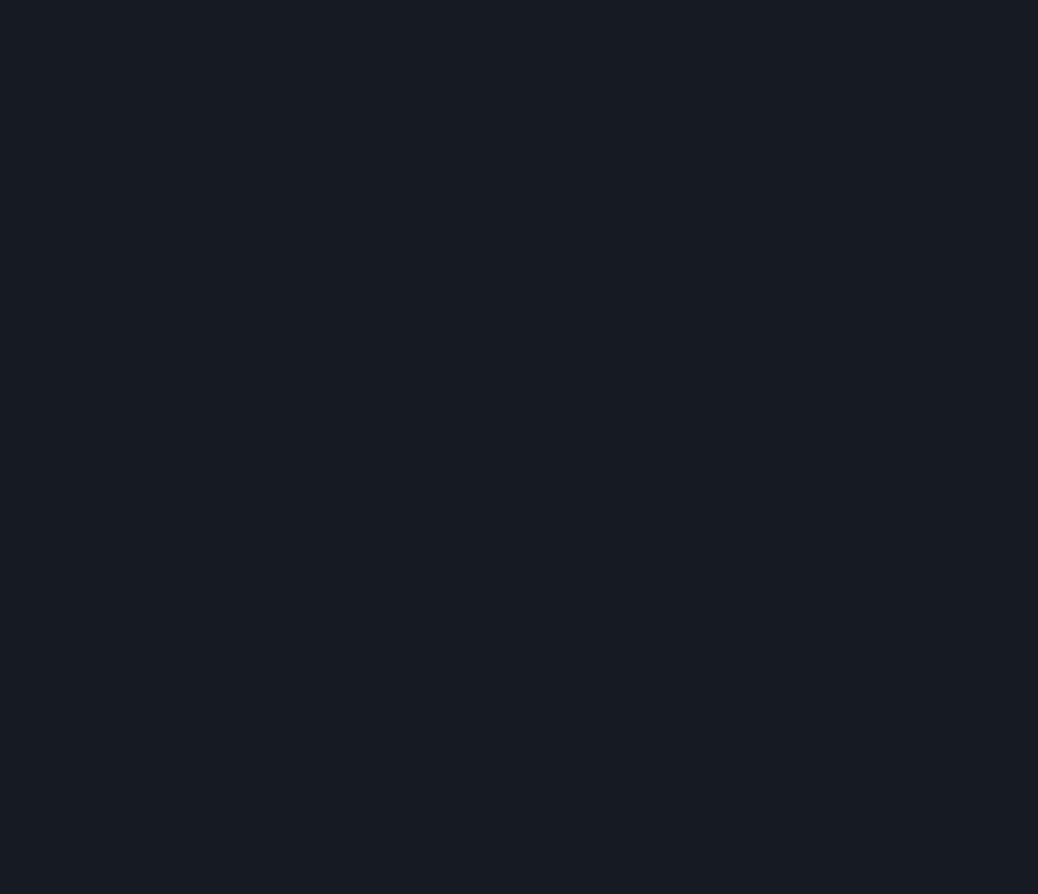
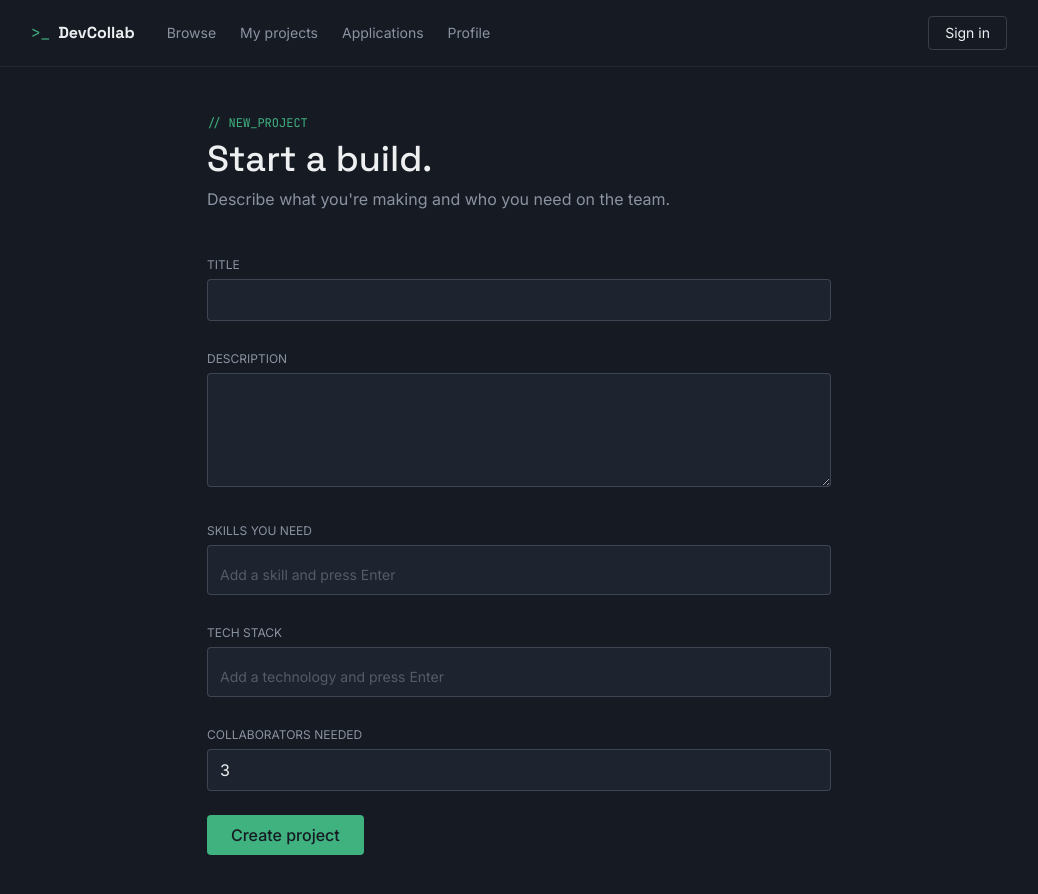
Before and after one commit to dlehdev/devcollab, a React (Vite) app in the folder client/: page /create-project in a window 1280 px wide. Before the commit this address had no page. Shown: the top 894 px of the page, without its empty margins (121-1159 px from the left). Before the commit the page ends 800 px from the top, so only its background shows below. Built offline with nearby package versions, Linux system fonts and the light colour scheme.

Commit message:
Add create project flow, own-project handling, and applicant project tagging

```diff
--- a/client/src/App.jsx
+++ b/client/src/App.jsx
@@ -1,3 +1,4 @@
+import CreateProject from "./pages/CreateProject";
 import Profile from "./pages/Profile";
 import Applications from "./pages/Applications";
 import MyProjects from "./pages/MyProjects";
@@ -17,6 +18,7 @@ function App() {
         <Route path="/my-projects" element={<MyProjects />} />
         <Route path="/applications" element={<Applications />} />
         <Route path="/profile" element={<Profile />} />
+        <Route path="/create-project" element={<CreateProject />} />
       </Routes>
     </BrowserRouter>
   );
--- a/client/src/api/projects.js
+++ b/client/src/api/projects.js
@@ -17,3 +17,10 @@ export const getMyProjects = () => {
     headers: { Authorization: `Bearer ${token}` },
   });
 };
+
+export const createProject = (data) => {
+  const token = localStorage.getItem("token");
+  return api.post("/projects", data, {
+    headers: { Authorization: `Bearer ${token}` },
+  });
+};
--- /dev/null
+++ b/client/src/components/TagInput.jsx
@@ -0,0 +1,56 @@
+import { useState } from "react";
+
+function TagInput({ label, tags, setTags, placeholder }) {
+  const [input, setInput] = useState("");
+
+const addTag = () => {
+  const newTags = input
+    .split(",")
+    .map((t) => t.trim())
+    .filter(Boolean);
+  if (newTags.length) setTags([...new Set([...tags, ...newTags])]);
+  setInput("");
+};
+
+const handleKeyDown = (e) => {
+  if (e.key === "Enter") {
+    e.preventDefault();
+    addTag();
+  }
+};
+
+  const removeTag = (tag) => {
+    setTags(tags.filter((t) => t !== tag));
+  };
+
+  return (
+    <div>
+      <label className="text-xs text-text-secondary uppercase">{label}</label>
+      <div className="mt-1 bg-surface border border-text-secondary/30 rounded px-3 py-2">
+        <div className="flex flex-wrap gap-2 mb-2">
+          {tags.map((tag) => (
+            <span
+              key={tag}
+              className="font-mono text-xs bg-bg border border-text-secondary/20 rounded px-2 py-1 text-text-secondary flex items-center gap-1"
+            >
+              # {tag}
+              <button type="button" onClick={() => removeTag(tag)} className="text-accent-coral">
+                ×
+              </button>
+            </span>
+          ))}
+        </div>
+        <input
+          type="text"
+          value={input}
+          onChange={(e) => setInput(e.target.value)}
+          onKeyDown={handleKeyDown}
+          placeholder={placeholder}
+          className="w-full bg-transparent text-text-primary text-sm placeholder-text-secondary/50 focus:outline-none"
+        />
+      </div>
+    </div>
+  );
+}
+
+export default TagInput;
--- a/client/src/pages/Browse.jsx
+++ b/client/src/pages/Browse.jsx
@@ -1,3 +1,4 @@
+import { jwtDecode } from "jwt-decode";
 import { applyToProject } from "../api/applications";
 import Navbar from "../components/Navbar";
 import { useEffect, useState } from "react";
@@ -10,6 +11,8 @@ function Browse() {
   const [applyingTo, setApplyingTo] = useState(null);
   const [message, setMessage] = useState("");
   const [applySuccess, setApplySuccess] = useState("");
+  const token = localStorage.getItem("token");
+  const currentUserId = token ? jwtDecode(token).userId : null;
 
   useEffect(() => {
     const fetchProjects = async () => {
@@ -110,14 +113,15 @@ function Browse() {
               ))}
             </div>
 
-            <p className="text-text-secondary text-sm">
+        <p className="text-text-secondary text-sm">
               by {project.createdBy?.name || "Unknown"}
-            </p>
-            {applySuccess === project._id ? (
-  <p className="text-accent-green text-sm mt-3">
-    ✓ Application submitted
-  </p>
-) : applyingTo === project._id ? (
+             </p>
+            {project.createdBy?._id === currentUserId ? (
+             <p className="text-text-secondary text-sm mt-3">Your project</p>
+            ) : applySuccess === project._id ? (  <p className="text-accent-green text-sm mt-3">
+             ✓ Application submitted
+           </p>
+     ) : applyingTo === project._id ? (
   <div className="mt-4">
     <textarea
       value={message}
--- /dev/null
+++ b/client/src/pages/CreateProject.jsx
@@ -0,0 +1,117 @@
+import { useState } from "react";
+import { useNavigate } from "react-router-dom";
+import Navbar from "../components/Navbar";
+import TagInput from "../components/TagInput";
+import { createProject } from "../api/projects";
+
+function CreateProject() {
+  const [title, setTitle] = useState("");
+  const [description, setDescription] = useState("");
+  const [requiredSkills, setRequiredSkills] = useState([]);
+  const [techStack, setTechStack] = useState([]);
+  const [teamSize, setTeamSize] = useState(3);
+  const [error, setError] = useState("");
+  const [submitting, setSubmitting] = useState(false);
+  const navigate = useNavigate();
+
+  const handleSubmit = async (e) => {
+    e.preventDefault();
+    setError("");
+    setSubmitting(true);
+
+    try {
+      await createProject({
+        title,
+        description,
+        requiredSkills,
+        techStack,
+        teamSize: Number(teamSize),
+        status: "open",
+      });
+      navigate("/my-projects");
+    } catch (err) {
+      setError(err.response?.data?.message || "Failed to create project");
+    } finally {
+      setSubmitting(false);
+    }
+  };
+
+  return (
+    <div className="min-h-screen bg-bg">
+      <Navbar />
+      <div className="px-6 py-12 max-w-2xl mx-auto">
+        <p className="text-accent-green font-mono text-xs mb-2">// NEW_PROJECT</p>
+        <h1 className="font-heading text-4xl text-text-primary mb-2">
+          Start a build.
+        </h1>
+        <p className="text-text-secondary mb-10">
+          Describe what you're making and who you need on the team.
+        </p>
+
+        {error && <p className="text-accent-coral text-sm mb-4">{error}</p>}
+
+        <form onSubmit={handleSubmit} className="space-y-6">
+          <div>
+            <label className="text-xs text-text-secondary uppercase">Title</label>
+            <input
+              type="text"
+              value={title}
+              onChange={(e) => setTitle(e.target.value)}
+              className="w-full mt-1 bg-surface border border-text-secondary/30 rounded px-3 py-2 text-text-primary focus:outline-none focus:border-accent-green"
+              required
+            />
+          </div>
+
+          <div>
+            <label className="text-xs text-text-secondary uppercase">Description</label>
+            <textarea
+              value={description}
+              onChange={(e) => setDescription(e.target.value)}
+              rows={4}
+              className="w-full mt-1 bg-surface border border-text-secondary/30 rounded px-3 py-2 text-text-primary focus:outline-none focus:border-accent-green"
+              required
+            />
+          </div>
+
+          <TagInput
+            label="Skills you need"
+            tags={requiredSkills}
+            setTags={setRequiredSkills}
+            placeholder="Add a skill and press Enter"
+          />
+
+          <TagInput
+            label="Tech stack"
+            tags={techStack}
+            setTags={setTechStack}
+            placeholder="Add a technology and press Enter"
+          />
+
+          <div>
+            <label className="text-xs text-text-secondary uppercase">
+              Collaborators needed
+            </label>
+            <input
+              type="number"
+              min="1"
+              max="20"
+              value={teamSize}
+              onChange={(e) => setTeamSize(e.target.value)}
+              className="w-full mt-1 bg-surface border border-text-secondary/30 rounded px-3 py-2 text-text-primary focus:outline-none focus:border-accent-green"
+            />
+          </div>
+
+          <button
+            type="submit"
+            disabled={submitting}
+            className="bg-accent-green text-bg font-medium px-6 py-2 rounded hover:opacity-90 transition"
+          >
+            {submitting ? "Creating..." : "Create project"}
+          </button>
+        </form>
+      </div>
+    </div>
+  );
+}
+
+export default CreateProject;
--- a/client/src/pages/MyProjects.jsx
+++ b/client/src/pages/MyProjects.jsx
@@ -1,3 +1,4 @@
+import { Link } from "react-router-dom";
 import { useEffect, useState } from "react";
 import Navbar from "../components/Navbar";
 import { getAllProjects } from "../api/projects";
@@ -24,7 +25,11 @@ function MyProjects() {
         let allApps = [];
     for (const project of mine) {
        const appsRes = await getApplicationsForProject(project._id);
-          allApps = [...allApps, ...appsRes.data];
+       const tagged = appsRes.data.map((app) => ({
+    ...app,
+       projectTitle: project.title,
+  }));
+  allApps = [...allApps, ...tagged];
 }
 setApplications(allApps);
       } catch (err) {
@@ -75,6 +80,12 @@ function MyProjects() {
         <h1 className="font-heading text-4xl text-text-primary mb-2">
           My projects.
         </h1>
+
+        <Link to="/create-project"
+        className="inline-block mb-8 bg-accent-green text-bg text-sm font-medium px-4 py-2 rounded hover:opacity-90 transition">
+        + New project
+        </Link>
+
         <p className="text-text-secondary mb-10">
           Review interest, make decisions, and keep your open builds moving.
         </p>
@@ -100,6 +111,10 @@ function MyProjects() {
     <h3 className="font-heading text-xl text-text-primary mt-1">
       {project.title}
     </h3>
+
+    {/* NEW: description, right after the title */}
+    <p className="text-text-secondary text-sm mt-2">{project.description}</p>
+
     <div className="flex flex-wrap gap-2 mt-2">
       {project.requiredSkills?.map((skill) => (
         <span
@@ -107,6 +122,18 @@ function MyProjects() {
           className="font-mono text-xs bg-surface border border-text-secondary/20 rounded px-2 py-1 text-text-secondary"
         >
           # {skill}
+        </span>
+      ))}
+    </div>
+
+    {/* NEW: tech stack, right after the skills */}
+    <div className="flex flex-wrap gap-2 mt-2">
+      {project.techStack?.map((tech) => (
+        <span
+          key={tech}
+          className="font-mono text-xs bg-surface border border-accent-green/30 rounded px-2 py-1 text-accent-green"
+        >
+          {tech}
         </span>
       ))}
     </div>
@@ -132,6 +159,9 @@ function MyProjects() {
                   <div>
                     <p className="text-text-primary font-medium">
                       {app.applicant?.name}
+                    </p>
+                    <p className="text-accent-green font-mono text-xs mt-0.5">
+                     applied to {app.projectTitle}
                     </p>
                     <p className="text-text-secondary text-sm mt-1">
                       {app.message}
```
Lines whose indentation alone changed are shown as unchanged.
